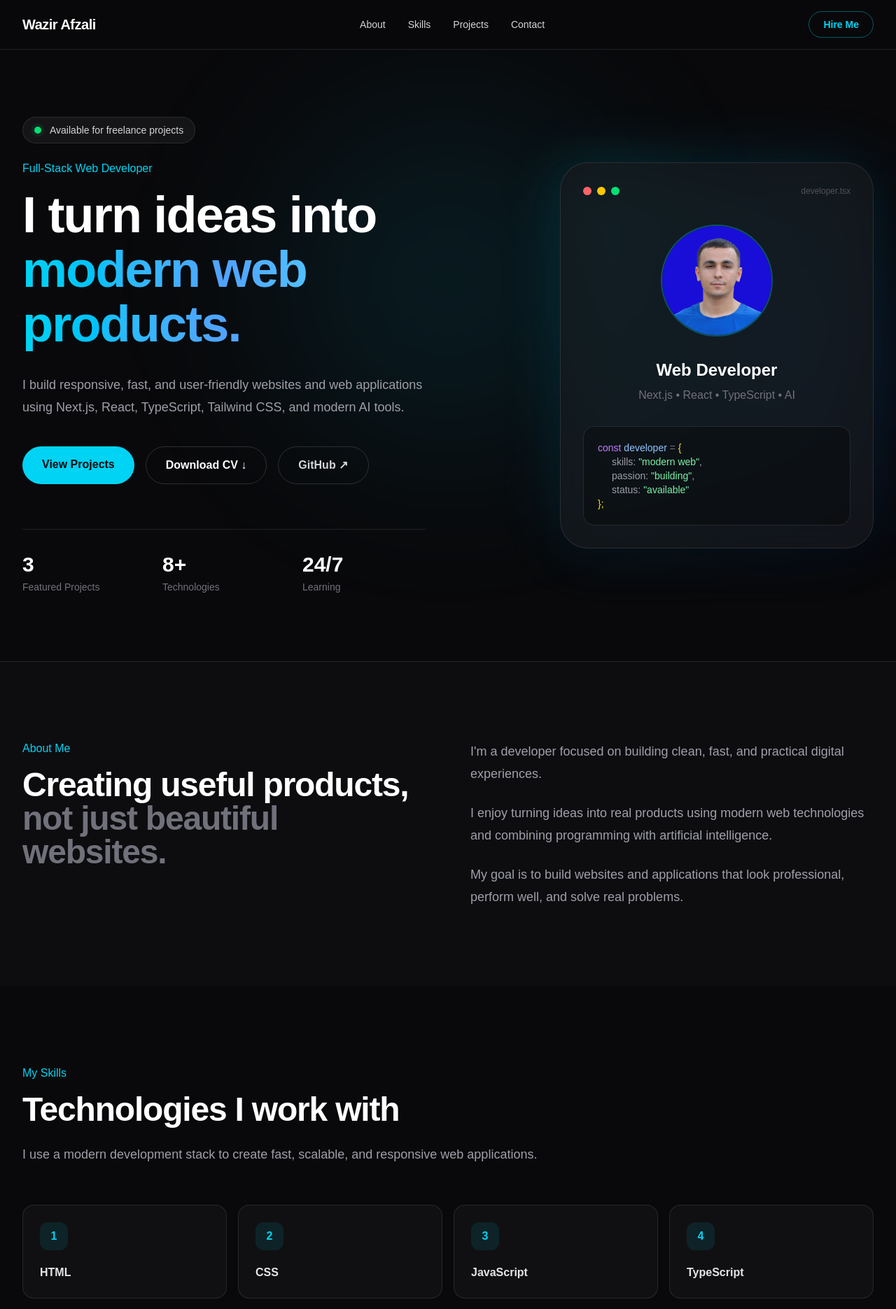
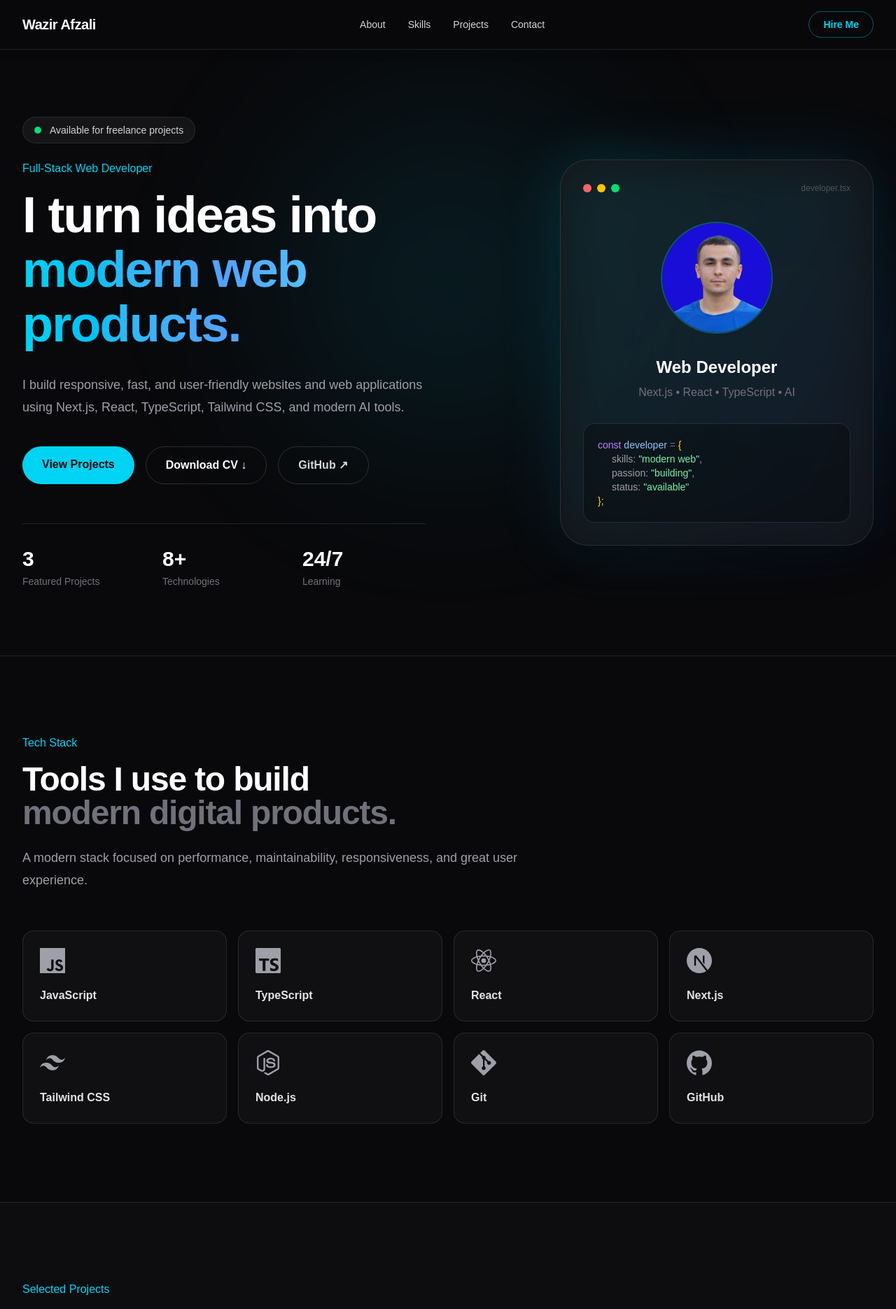
Before and after one commit to Wazirafzali/portfolio-v1, a Next.js app: page / in a window 1280 px wide. Shown: the top 1871 px of the page at 70% size. Built offline with nearby package versions, Linux system fonts and the light colour scheme.

Commit message:
Polish portfolio UI accessibility and responsiveness

```diff
--- a/app/globals.css
+++ b/app/globals.css
@@ -28,3 +28,66 @@ body {
 html {
   scroll-behavior: smooth;
 }
+
+html {
+  scroll-behavior: smooth;
+  scroll-padding-top: 90px;
+}
+
+body {
+  overflow-x: hidden;
+}
+
+::selection {
+  background: rgba(34, 211, 238, 0.25);
+  color: white;
+}
+
+a,
+button,
+input,
+textarea,
+select {
+  outline: none;
+}
+
+a:focus-visible,
+button:focus-visible,
+input:focus-visible,
+textarea:focus-visible,
+select:focus-visible {
+  outline: 2px solid #22d3ee;
+  outline-offset: 3px;
+}
+
+/* Subtle fade animation */
+@keyframes fade-up {
+  from {
+    opacity: 0;
+    transform: translateY(20px);
+  }
+
+  to {
+    opacity: 1;
+    transform: translateY(0);
+  }
+}
+
+.animate-fade-up {
+  animation: fade-up 0.7s ease-out both;
+}
+
+/* Respect accessibility settings */
+@media (prefers-reduced-motion: reduce) {
+  html {
+    scroll-behavior: auto;
+  }
+
+  *,
+  *::before,
+  *::after {
+    animation-duration: 0.01ms !important;
+    animation-iteration-count: 1 !important;
+    transition-duration: 0.01ms !important;
+  }
+}
--- a/app/page.tsx
+++ b/app/page.tsx
@@ -21,6 +21,31 @@ const skills = [
 export default function Home() {
   return (
     <main className="min-h-screen bg-zinc-950 text-white">
+
+<a
+  href="#main-content"
+  className="fixed left-4 top-4 z-[100] -translate-y-24 rounded-lg bg-cyan-400 px-4 py-2 font-semibold text-zinc-950 transition focus:translate-y-0"
+>
+  Skip to content
+</a>
+
+           <Navbar />
+
+<div id="main-content">
+  <Hero />
+
+  {/* About */}
+
+  <TechStack />
+
+  <Projects />
+
+  <Contact />
+</div>
+
+<Footer />
+
+
       <Navbar />
 
       {/* Hero */}
@@ -69,41 +94,8 @@ export default function Home() {
       </section>
 
       {/* Skills */}
-      <section id="skills" className="py-28">
-        <div className="mx-auto max-w-7xl px-6 lg:px-8">
-          <div className="max-w-3xl">
-            <p className="mb-4 font-medium text-cyan-400">
-              My Skills
-            </p>
 
-            <h2 className="text-4xl font-bold tracking-tight sm:text-5xl">
-              Technologies I work with
-            </h2>
-
-            <p className="mt-6 text-lg leading-8 text-zinc-400">
-              I use a modern development stack to create fast, scalable, and
-              responsive web applications.
-            </p>
-          </div>
-
-          <div className="mt-14 grid grid-cols-2 gap-4 sm:grid-cols-3 lg:grid-cols-4">
-            {skills.map((skill, index) => (
-              <div
-                key={skill}
-                className="group rounded-2xl border border-white/10 bg-white/[0.03] p-6 transition duration-300 hover:-translate-y-1 hover:border-cyan-400/50 hover:bg-white/[0.06]"
-              >
-                <div className="mb-5 flex h-10 w-10 items-center justify-center rounded-xl bg-cyan-400/10 font-bold text-cyan-400">
-                  {index + 1}
-                </div>
-
-                <p className="font-semibold text-zinc-200">
-                  {skill}
-                </p>
-              </div>
-            ))}
-          </div>
-        </div>
-      </section>
+      <TechStack />
 
       {/* Temporary Projects */}
      <Projects />
--- a/components/Contact.tsx
+++ b/components/Contact.tsx
@@ -254,7 +254,7 @@ export default function Contact() {
               <button
                 type="submit"
                 disabled={status === "loading"}
-                className="w-full rounded-xl bg-cyan-400 px-6 py-4 font-bold text-zinc-950 transition duration-300 hover:bg-cyan-300 disabled:cursor-not-allowed disabled:opacity-50"
+               className="w-full rounded-xl bg-cyan-400 px-6 py-4 font-bold text-zinc-950 transition duration-300 hover:-translate-y-0.5 hover:bg-cyan-300 hover:shadow-lg hover:shadow-cyan-400/10 disabled:cursor-not-allowed disabled:translate-y-0 disabled:opacity-50"
               >
                 {status === "loading"
                   ? "Sending..."
--- a/components/Hero.tsx
+++ b/components/Hero.tsx
@@ -7,9 +7,9 @@ export default function Hero() {
       <div className="absolute left-1/2 top-20 h-[500px] w-[500px] -translate-x-1/2 rounded-full bg-cyan-500/10 blur-[120px]" />
       <div className="absolute right-0 top-1/3 h-72 w-72 rounded-full bg-blue-500/10 blur-[100px]" />
 
-      <div className="relative z-10 mx-auto grid min-h-[90vh] max-w-7xl items-center gap-16 px-6 py-24 lg:grid-cols-2 lg:px-8">
+      <div className="relative z-10 mx-auto grid min-h-[90vh] max-w-7xl items-center gap-12 px-6 py-20 lg:grid-cols-2 lg:gap-16 lg:px-8 lg:py-24">
         {/* Left */}
-        <div>
+        <div className="animate-fade-up">
           <div className="mb-6 inline-flex items-center gap-3 rounded-full border border-white/10 bg-white/5 px-4 py-2 text-sm text-zinc-300">
             <span className="relative flex h-2.5 w-2.5">
               <span className="absolute inline-flex h-full w-full animate-ping rounded-full bg-green-400 opacity-75" />
@@ -22,7 +22,7 @@ export default function Hero() {
            {profile.role}
           </p>
 
-          <h1 className="text-5xl font-bold leading-[1.08] tracking-tight sm:text-6xl lg:text-7xl">
+          <h1 className="text-4xl font-bold leading-[1.08] tracking-tight sm:text-6xl lg:text-7xl">
             I turn ideas into
             <span className="block bg-gradient-to-r from-cyan-400 via-blue-400 to-cyan-300 bg-clip-text text-transparent">
               modern web products.
@@ -65,7 +65,7 @@ export default function Hero() {
           </div>
 
           {/* Stats */}
-          <div className="mt-16 grid max-w-xl grid-cols-3 gap-6 border-t border-white/10 pt-8">
+          <div className="mt-14 grid max-w-xl grid-cols-1 gap-6 border-t border-white/10 pt-8 sm:grid-cols-3">
             <div>
               <p className="text-3xl font-bold text-white">
                 3
@@ -96,7 +96,7 @@ export default function Hero() {
         </div>
 
         {/* Right developer card */}
-        <div className="flex justify-center lg:justify-end">
+       <div className="animate-fade-up flex justify-center lg:justify-end">
           <div className="relative w-full max-w-md">
             <div className="absolute inset-0 rounded-[2.5rem] bg-gradient-to-br from-cyan-400/20 to-blue-600/10 blur-2xl" />
 
--- a/components/Navbar.tsx
+++ b/components/Navbar.tsx
@@ -14,15 +14,15 @@ export default function Navbar() {
   ];
 
   return (
-    <header className="sticky top-0 z-50 border-b border-white/10 bg-zinc-950/90 backdrop-blur-xl">
+    <header className="sticky top-0 z-50 border-b border-white/10 bg-zinc-950/80 shadow-lg shadow-black/5 backdrop-blur-xl">
       <nav className="mx-auto flex max-w-7xl items-center justify-between px-5 py-4 lg:px-8">
         {/* Logo */}
         <a
-          href="#"
-          className="text-xl font-bold tracking-tight text-white"
-        >
-         {profile.name}
-        </a>
+           href="#"
+           className="text-lg font-bold tracking-tight text-white transition hover:text-cyan-400 sm:text-xl"
+             >
+             {profile.name}
+            </a>
 
         {/* Desktop Navigation */}
         <div className="hidden items-center gap-8 md:flex">
@@ -66,7 +66,7 @@ export default function Navbar() {
                 key={link.name}
                 href={link.href}
                 onClick={() => setMenuOpen(false)}
-                className="border-b border-white/5 py-4 text-base font-medium text-zinc-300 transition hover:pl-2 hover:text-cyan-400"
+               className="rounded-lg border-b border-white/5 px-2 py-4 text-base font-medium text-zinc-300 transition hover:bg-white/5 hover:pl-4 hover:text-cyan-400"
               >
                 {link.name}
               </a>
--- a/components/Projects.tsx
+++ b/components/Projects.tsx
@@ -32,7 +32,7 @@ export default function Projects() {
           {projects.map((project) => (
             <article
               key={project.slug}
-              className="group flex flex-col overflow-hidden rounded-3xl border border-white/10 bg-zinc-950 transition duration-300 hover:-translate-y-2 hover:border-cyan-400/30"
+              className="group flex flex-col overflow-hidden rounded-3xl border border-white/10 bg-zinc-950 transition duration-300 hover:-translate-y-2 hover:border-cyan-400/30 hover:shadow-2xl hover:shadow-cyan-950/20"
             >
               {/* Cover */}
               <div className="relative aspect-[16/10] overflow-hidden border-b border-white/10 bg-gradient-to-br from-cyan-400/10 to-blue-500/5">
@@ -110,7 +110,7 @@ export default function Projects() {
 
                <Link
   href={`/projects/${project.slug}`}
-                  className="mt-8 flex items-center justify-between rounded-xl border border-white/10 px-5 py-3.5 font-semibold transition hover:border-cyan-400 hover:text-cyan-400"
+  className="mt-8 flex items-center justify-between rounded-xl border border-white/10 px-5 py-3.5 font-semibold transition duration-300 hover:border-cyan-400 hover:bg-cyan-400/5 hover:text-cyan-400"
 >
                   View Case Study
 
```
Lines whose indentation alone changed are shown as unchanged.
